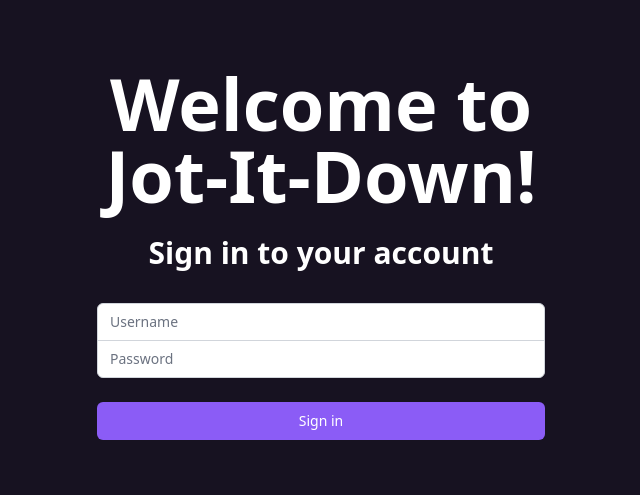
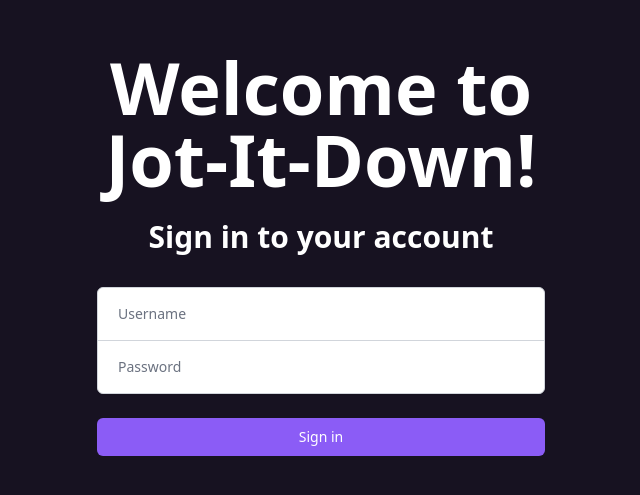
Before and after one commit to spellsharp/Notes_Frontend, a React (Create React App) app: page /login in a window 1280 px wide. Shown: the part 147-642 px from the top of the page, without its empty margins (319-959 px from the left). Built offline with nearby package versions, Linux system fonts and the light colour scheme.

Commit message:
Fine tuned the css of the note and notes modal a little more

```diff
--- a/src/components/Notes.jsx
+++ b/src/components/Notes.jsx
@@ -172,7 +172,7 @@
             <hr className="opacity-5" />
             <br />
             <textarea
-              className="flex justify-end bg-transparent border-none outline-none min-w-full min-h-[75%] text-white overflow-hidden"
+              className="flex justify-end bg-transparent border-none outline-none min-w-full min-h-[75%] text-white overflow-hidden resize-none"
               value={noteData.description}
               onChange={handleBodyChange}
               placeholder="Take a note..."
--- a/src/components/NotesModal.jsx
+++ b/src/components/NotesModal.jsx
@@ -100,7 +100,7 @@
             <textarea
               onChange={handleBodyChange}
               defaultValue={propsbody}
-              className="w-[25vw] min-h-[70vh] bg-black bg-opacity-0 outline-none"
+              className="lg:min-w-[28vw] md:min-w-[50vw] sm:min-w-[70vw] min-h-[70vh] bg-black bg-opacity-0 outline-none resize-none"
             ></textarea>
           </DialogContent>
           <DialogActions>
--- a/src/pages/LoginPage.jsx
+++ b/src/pages/LoginPage.jsx
@@ -32,7 +32,7 @@
                 name="username"
                 type="text"
                 required
-                className="appearance-none rounded-none relative block w-full px-3 py-2 border border-gray-300 placeholder-gray-500 text-gray-900 rounded-t-md focus:outline-none focus:ring-indigo-500 focus:border-indigo-500 focus:z-10 sm:text-sm"
+                className="appearance-none rounded-none relative block w-full px-5 py-4 border border-gray-300 placeholder-gray-500 text-gray-900 rounded-t-md focus:outline-none focus:ring-indigo-500 focus:border-indigo-500 focus:z-10 sm:text-sm"
                 placeholder="Username"
               />
             </div>
@@ -45,7 +45,7 @@
                 name="password"
                 type="password"
                 required
-                className="appearance-none rounded-none relative block w-full px-3 py-2 border border-gray-300 placeholder-gray-500 text-gray-900 rounded-b-md focus:outline-none focus:ring-violet-600 focus:border-violet-600 focus:z-10 sm:text-sm"
+                className="appearance-none rounded-none relative block w-full px-5 py-4 border border-gray-300 placeholder-gray-500 text-gray-900 rounded-b-md focus:outline-none focus:ring-violet-600 focus:border-violet-600 focus:z-10 sm:text-sm"
                 placeholder="Password"
               />
             </div>
```
